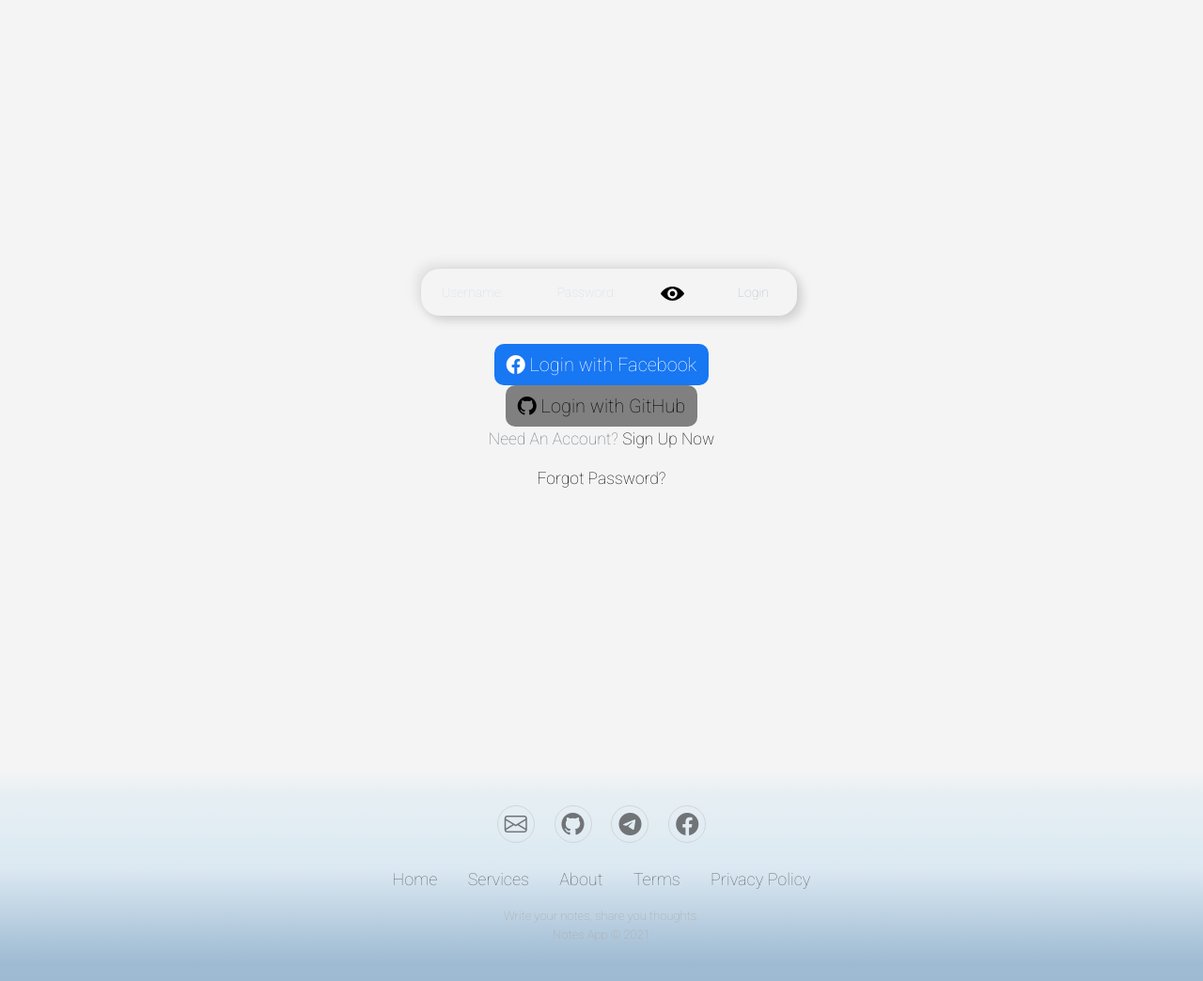
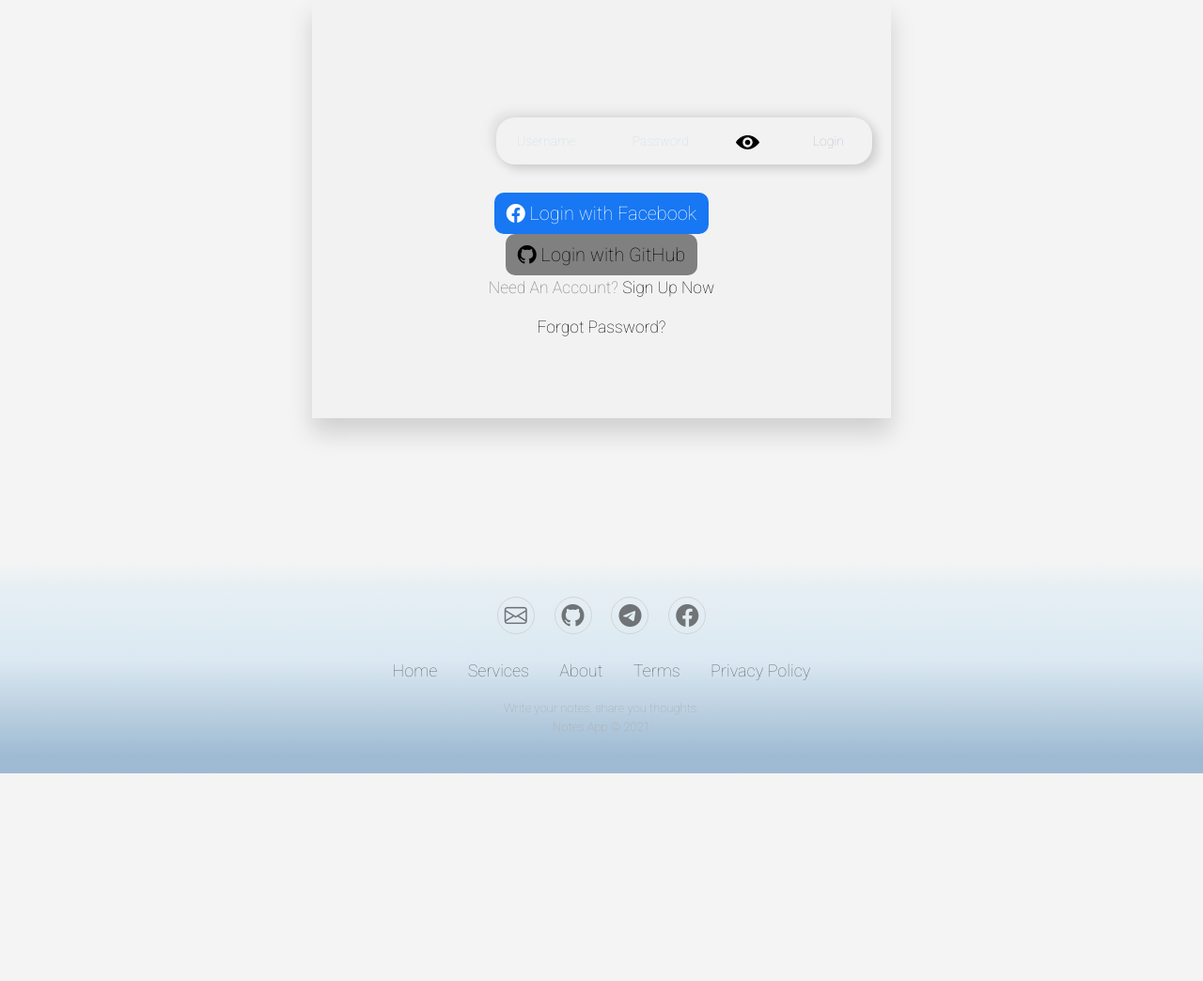
Before and after one commit to Sakkadas/Notes, a Django app: page /accounts/login/ in a window 1280 px wide. Shown: the part 80-1124 px from the top of the page at 94% size. After the commit the page ends 903 px from the top, so only its background shows below. Run offline with Django 3.2, Linux system fonts and the light colour scheme; some libraries are stand-ins or nearby versions.

Commit message:
polish display

```diff
--- a/notes/models.py
+++ b/notes/models.py
@@ -20,7 +20,7 @@ class Note(models.Model):
     author = models.ForeignKey(User, on_delete=models.SET_NULL, null=True, editable=False, related_name='author')
     title = models.CharField(max_length=100, null=False, blank=False)
     text = RichTextField(blank=True, null=True)
-    summary = models.CharField(max_length=100, default='', blank=True,
+    summary = models.CharField(max_length=150, default='', blank=True,
                                help_text='Describe article in nutshell')
     image = models.ImageField(blank=True, upload_to='picture_storage')
     created = models.DateTimeField(auto_now_add=True)
--- a/static/css/notes.css
+++ b/static/css/notes.css
@@ -74,8 +74,8 @@ a.article-title:hover {
 }
 
 .thumbnail {
-    width: 160px;
-    height: 160px;
+    width: 170px;
+    height: 140px;
     float: right;
     border-radius: 15px 50px;
     box-shadow: 5px 5px 15px -8px rgb(9, 9, 9);
--- a/static/css/registration.css
+++ b/static/css/registration.css
@@ -16,15 +16,10 @@
 /*------------------END-------------------------*/
 
 /*------------ Login ------------*/
-.container-login{
-    margin-left: auto;
-    margin-right: auto;
-}
 
 
 .input-wrapper {
-    margin-top: 30px;
-    margin-left: 35%;
+    margin-left: auto;
     box-shadow: rgba(113, 113, 113, 0.15) -5px -5px 11px,
         rgba(0, 0, 0, 0.15) 5px 5px 11px;
     border-radius: 20px;
--- a/templates/users/login.html
+++ b/templates/users/login.html
@@ -20,7 +20,8 @@
         {% endif %}
     {% endif %}
 
-    <div class="container-login">
+    <div style="width: 50%" class="container">
+        <div class="content-section">
             <form class="form-login" method="post" action="{% url 'accounts:login' %}">
                 {% csrf_token %}
                 <div class="input-wrapper">
@@ -53,5 +54,6 @@
 
             </form>
         </div>
+    </div>
 
 {% endblock content %}
```
Lines whose indentation alone changed are shown as unchanged.
